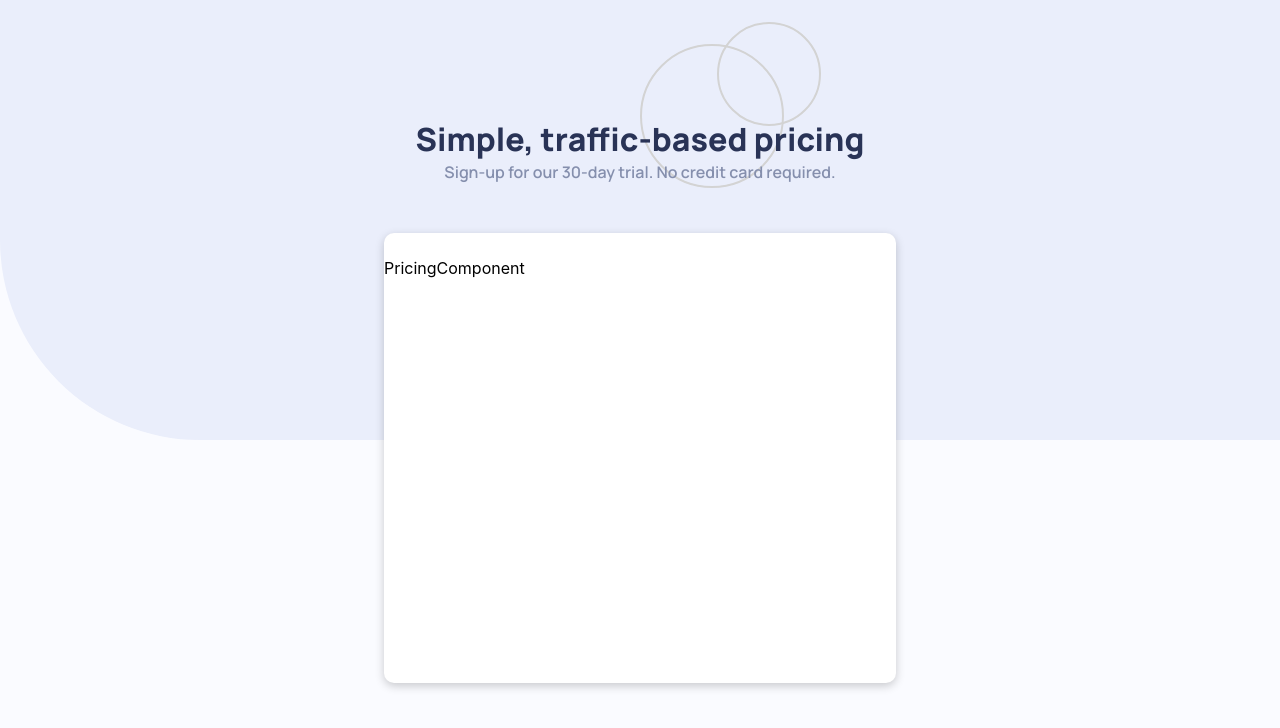
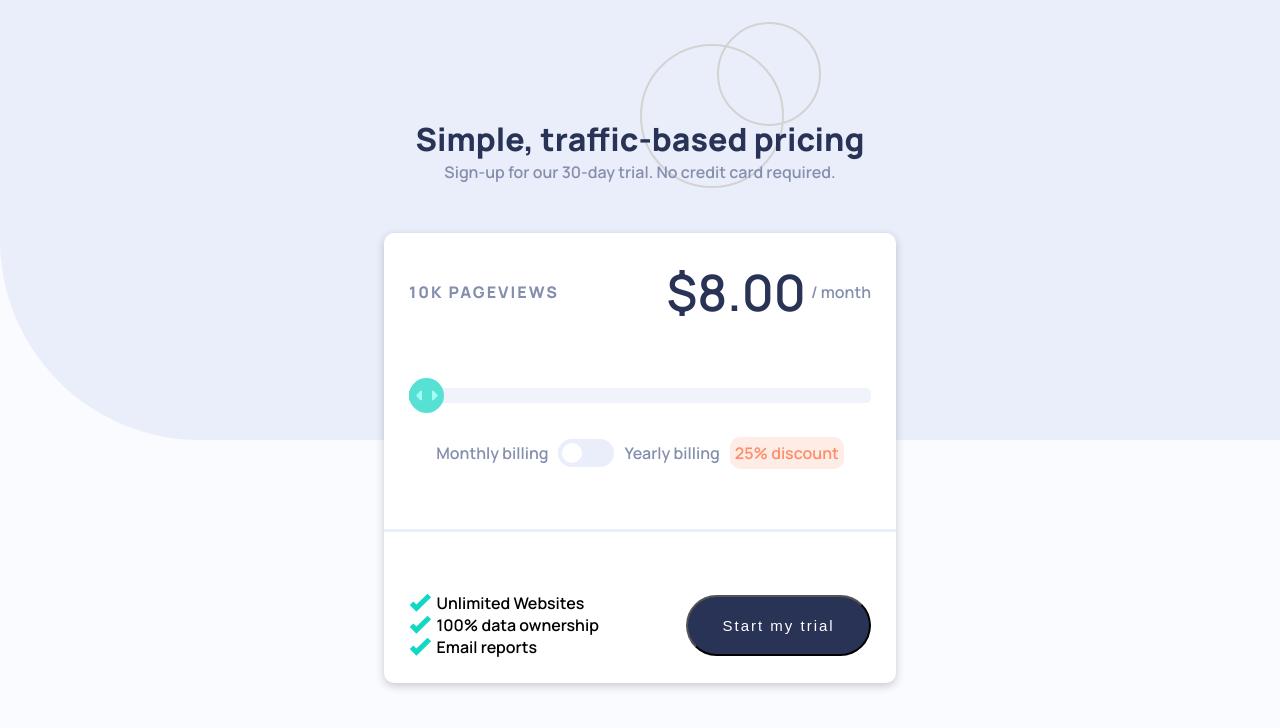
Before and after one commit to abhistark007/invsto-assignment, a React (Create React App) app: page / in a window 1280 px wide. Shown: the top 728 px of the page. Built offline with nearby package versions, Linux system fonts and the light colour scheme.

Commit message:
Update PricingComponent.js

```diff
--- a/src/component/PricingComponent.js
+++ b/src/component/PricingComponent.js
@@ -1,9 +1,87 @@
-import React from 'react'
+import React, { useState } from 'react'
 import './PricingComponent.css';
+import tickSVG from './icon-check.svg';
+import Switch from "react-switch";
+
 
 function PricingComponent() {
+  const [value, setValue] = useState(1);
+  const [index, setIndex] = useState(0);
+  const [check,setCheck]=useState(false);
+
+  // const getBackgroundSize = () => {
+  //   return ;
+  // };
+
+
+
+
+  const handleChange = (event) => {
+    setValue(event.target.value);
+    if (event.target.value < 20) {
+      setIndex(0);
+    } else if (event.target.value < 40) {
+      setIndex(1);
+    } else if (event.target.value < 60) {
+      setIndex(2);
+    } else if (event.target.value < 80) {
+      setIndex(3);
+    } else {
+      setIndex(4);
+    }
+    // setIndex(event.target.value - 1);
+  };
+  //   - 10K pageviews / $8 per month
+  // - 50K pageviews / $12 per month
+  // - 100K pageviews / $16 per month
+  // - 500k pageviews / $24 per month
+  // - 1M pageviews / $36 per month
+  const prices = ["10K PAGEVIEWS", "50K PAGEVIEWS", "100K PAGEVIEWS", "500K PAGEVIEWS", "1M PAGEVIEWS"];
+  const money = ["$8.00", "$12.00", "$16.00", "$24.00", "$36.00"];
   return (
-    <div className='pricingComponent'>PricingComponent</div>
+    <div className='pricingComponent'>
+      {/* Top Component */}
+      <div className="pricingComponent__top">
+        <p>{prices[index]}</p>
+
+        <div className='pricingComponent__top__price'>
+          <p>{money[index]}</p>
+          <p> / {check?"year":"month"}</p>
+        </div>
+      </div>
+
+      {/* Middle Component */}
+      {/* <input type='range' value={value} onChange={handleChange} min={0} max={8} step={2}/> */}
+      <div className="pricingComponent__middle">
+        <div class="slidecontainer">
+          <input type="range" min={1} max={100} step={1} value={value} className="slider" id="myRange" onChange={handleChange} style={{ backgroundSize: `${(value * 100) / 100}% 100%` }} />
+        </div>
+
+        <div className="billing">
+          <p className='billing__month'>Monthly billing</p>
+          <Switch checkedIcon={false} onChange={()=>setCheck(n=>!n)} checked={check} uncheckedIcon={false} onColor={"#a5f3eb"}
+          offColor={"#eaeefb"} handleDiameter={20}/>
+          <p className='billing__year'>Yearly billing</p>
+          <p className='billing__discount'>25% discount</p>
+        </div>
+      </div>
+
+
+      {/* Bottom Component */}
+      <div className="pricingComponent__bottom">
+        <div className="pricingComponent__bottom__left">
+          <div>
+            <li><img src={tickSVG} height={"20px"} alt='tick' /> Unlimited Websites</li>
+            <li><img src={tickSVG} height={"20px"} alt='tick' /> 100% data ownership</li>
+            <li><img src={tickSVG} height={"20px"} alt='tick' /> Email reports</li>
+          </div>
+        </div>
+
+
+        <button className="pricingComponent__bottom__right">Start my trial</button>
+      </div>
+
+    </div>
   )
 }
 
```
